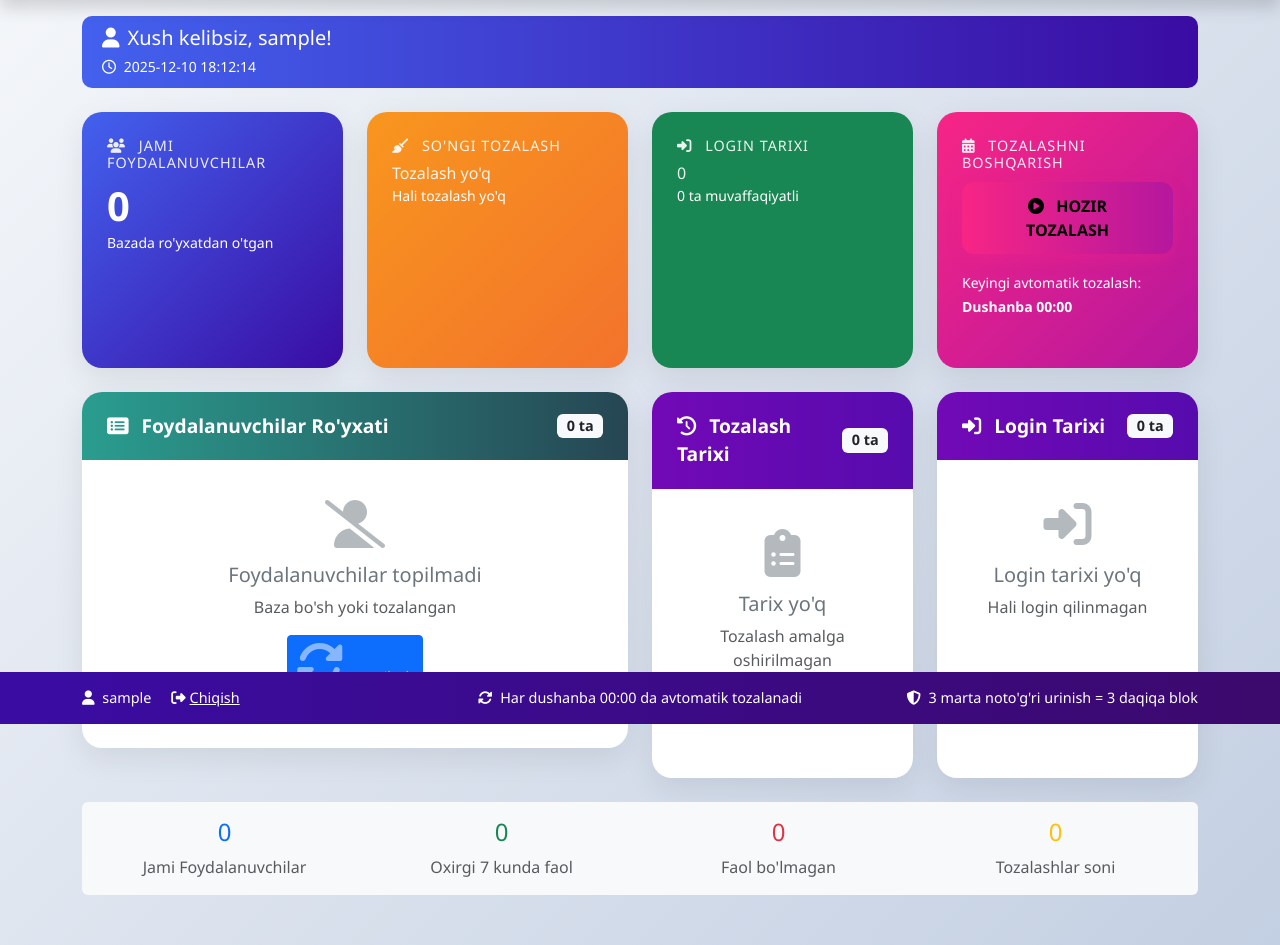
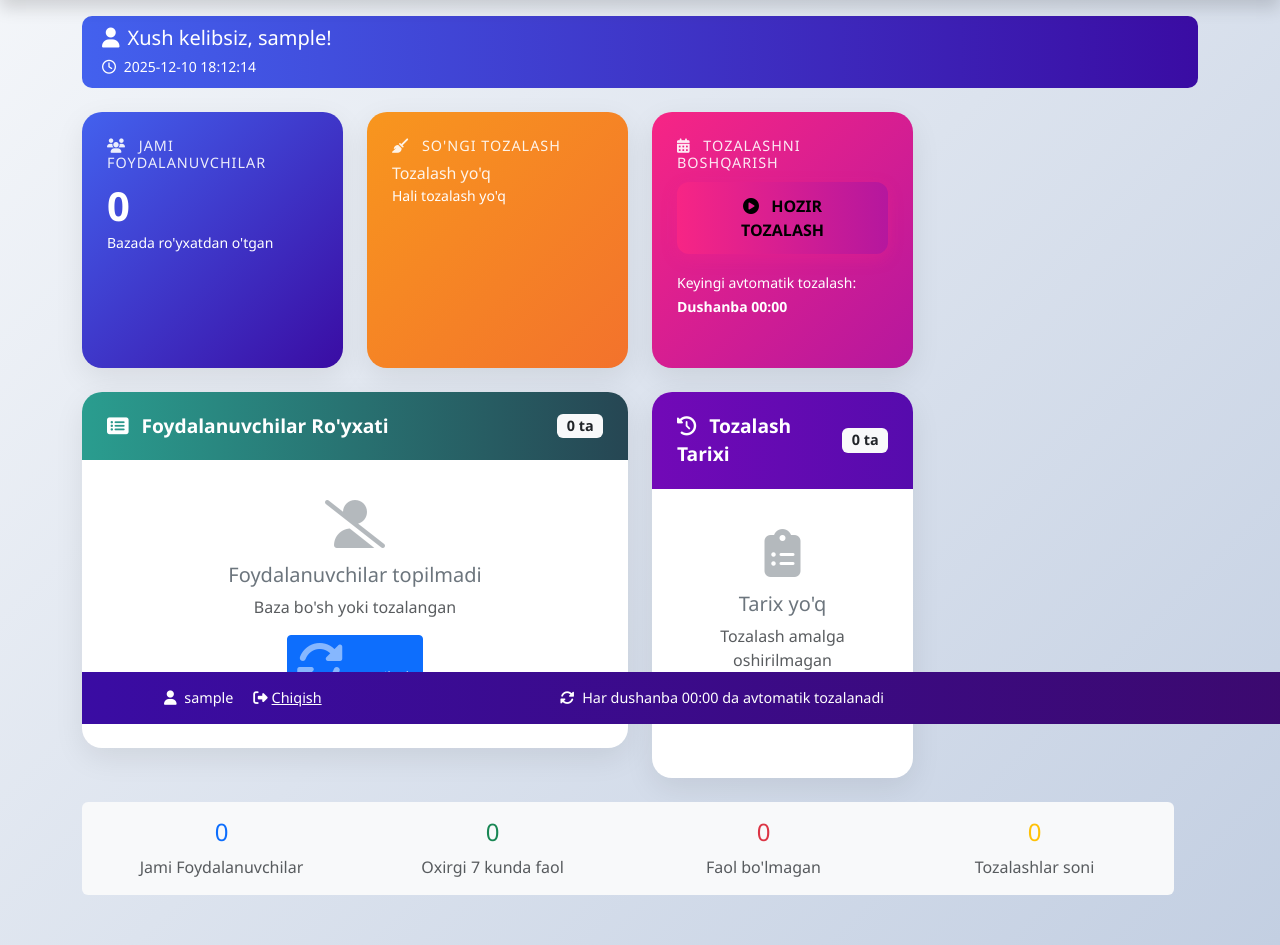
Before and after one commit to Rustamchikk/cron-job, a Flask app: page / in a window 1280 px wide. Shown: the part 76-1021 px from the top of the page. Run offline with Flask 3, Linux system fonts and the light colour scheme; the visitor is signed in with stand-in values (Sample User, id 1); some libraries are stand-ins or nearby versions.

Commit message:
xatolar tozalandi

```diff
--- a/app.py
+++ b/app.py
@@ -195,7 +195,7 @@ def login():
                     ).count()
 
                     remaining_attempts = MAX_LOGIN_ATTEMPTS - failed_count
-                    error = f"Noto'g'ri login yoki parol! {remaining_attempts} ta urinish qoldi."
+                    error = f"Noto'g'ri login yoki parol!"
 
     admin_credentials = get_admin_credentials()
     admin_users = list(admin_credentials.keys())
--- a/templates/dashboard.html
+++ b/templates/dashboard.html
@@ -139,22 +139,6 @@
                     </div>
                 </div>
             </div>
-
-            <div class="col-md-3">
-                <div class="card stat-card bg-success text-white">
-                    <div class="card-body">
-                        <h5><i class="fas fa-sign-in-alt me-2"></i> Login Tarixi</h5>
-                        <h6 id="login-stats">{{ login_history|length }}</h6>
-                        <p class="mb-0">
-                            <small>
-                                {% set successful = login_history|selectattr('successful')|list|length %}
-                                {{ successful }} ta muvaffaqiyatli
-                            </small>
-                        </p>
-                    </div>
-                </div>
-            </div>
-
             <div class="col-md-3">
                 <div class="card stat-card bg-danger text-white">
                     <div class="card-body">
@@ -266,51 +250,6 @@
                     </div>
                 </div>
             </div>
-
-            <!-- LOGIN TARIXI -->
-            <div class="col-lg-3">
-                <div class="card logs-card">
-                    <div class="card-header d-flex justify-content-between align-items-center">
-                        <span><i class="fas fa-sign-in-alt me-2"></i> Login Tarixi</span>
-                        <span class="badge bg-light text-dark">{{ login_history|length }} ta</span>
-                    </div>
-                    <div class="card-body p-0">
-                        <div class="logs-list" style="max-height: 400px; overflow-y: auto;">
-                            {% if login_history %}
-                            <div class="list-group list-group-flush">
-                                {% for login in login_history %}
-                                <div class="list-group-item login-history-item {{ 'success' if login.successful else 'failed' }}">
-                                    <div class="d-flex justify-content-between align-items-start">
-                                        <div>
-                                            <div class="log-time">
-                                                <i class="far fa-clock me-1"></i>
-                                                {{ login.attempt_time.strftime('%H:%M') }}
-                                            </div>
-                                            <div>
-                                                <small>{{ login.username }}</small><br>
-                                                <small class="text-muted">{{ login.ip_address }}</small>
-                                            </div>
-                                        </div>
-                                        <span class="badge {{ 'bg-success' if login.successful else 'bg-danger' }}">
-                                            {{ 'Muvaffaqiyatli' if login.successful else 'Noto\'g\'ri' }}
-                                        </span>
-                                    </div>
-                                </div>
-                                {% endfor %}
-                            </div>
-                            {% else %}
-                            <div class="empty-state">
-                                <i class="fas fa-sign-in-alt"></i>
-                                <h5>Login tarixi yo'q</h5>
-                                <p class="text-muted">Hali login qilinmagan</p>
-                            </div>
-                            {% endif %}
-                        </div>
-                    </div>
-                </div>
-            </div>
-        </div>
-
         <!-- QO'SHIMCHA STATISTIKA -->
         <div class="row mt-4">
             <div class="col-12">
@@ -352,9 +291,6 @@
                 </div>
                 <div class="col-md-4 text-center">
                     <i class="fas fa-sync-alt me-1"></i> Har dushanba 00:00 da avtomatik tozalanadi
-                </div>
-                <div class="col-md-4 text-end">
-                    <i class="fas fa-shield-alt me-1"></i> 3 marta noto'g'ri urinish = 3 daqiqa blok
                 </div>
             </div>
         </div>
```
Also changed, not shown: templates/login.html (+0 -37 lines).
